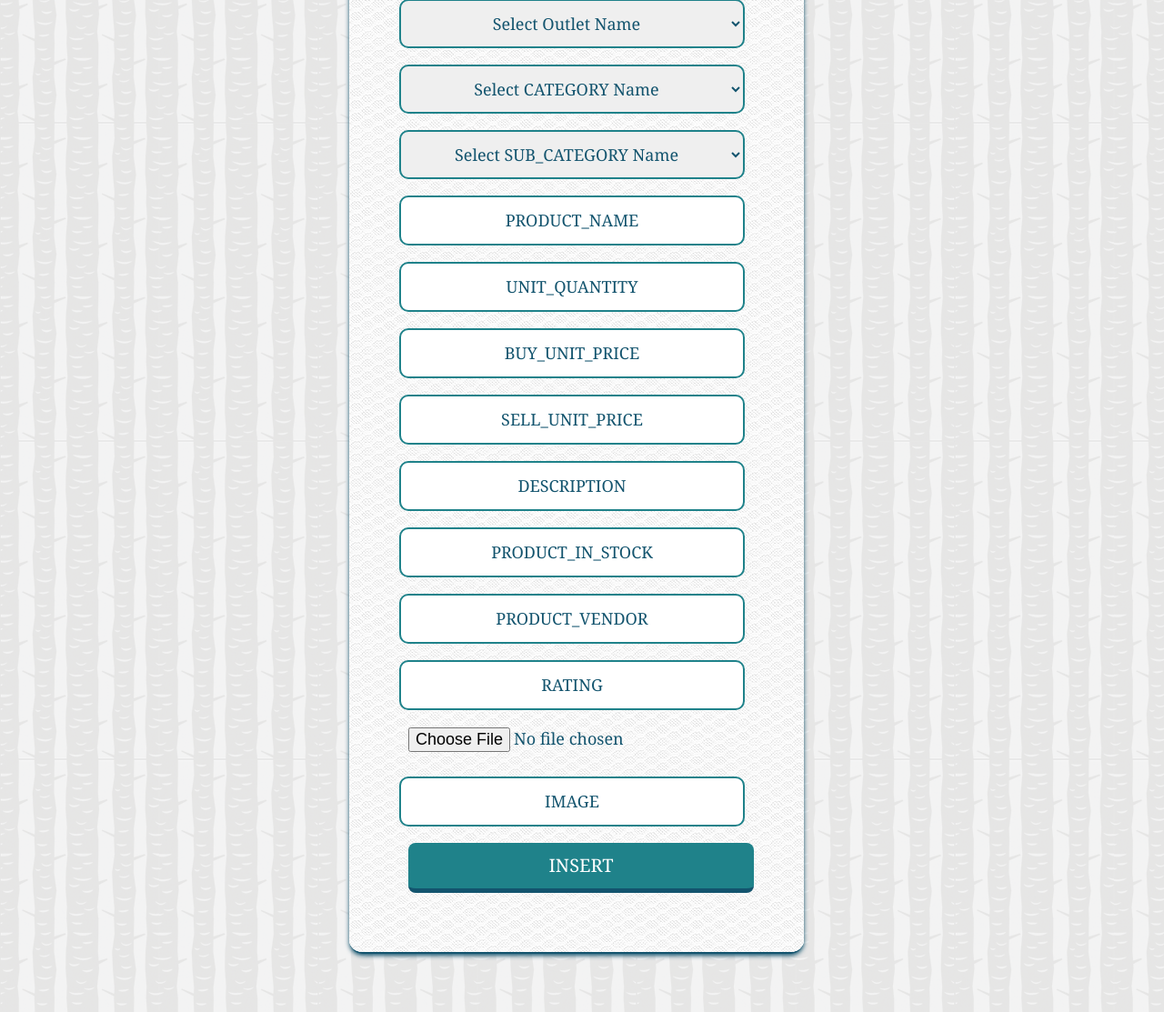
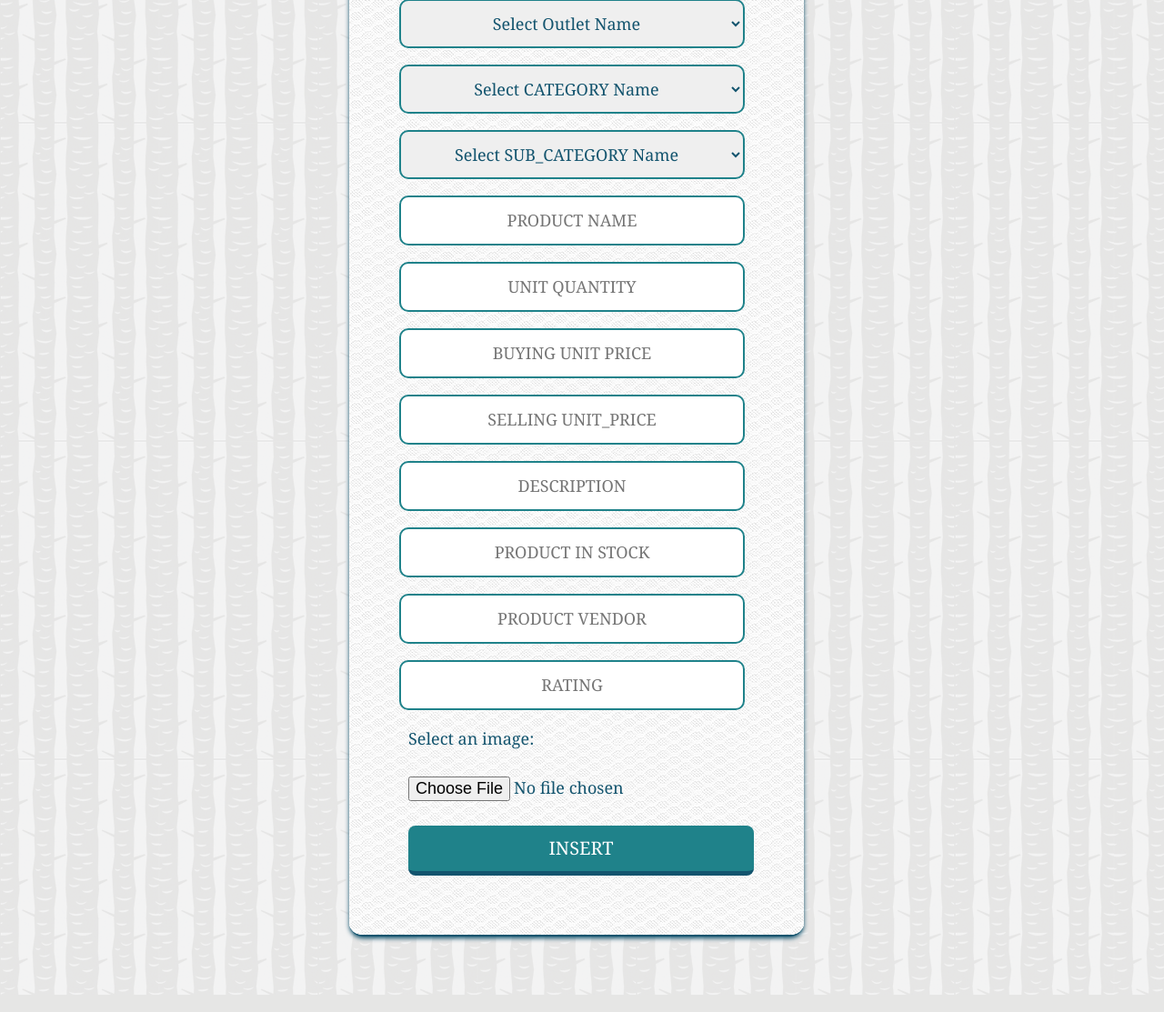
Before and after one commit to mujtahid-akon/Online-Shopping, a CodeIgniter app: page /ci/index.php/insert_database_controller/insert_product in a window 1280 px wide. Shown: the part 215-1328 px from the top of the page at 91% size. Run offline with CodeIgniter, Linux system fonts and the light colour scheme; data comes from the database, SQL or seed files in the repository.

Commit message:
after image upload_3

```diff
--- a/application/controllers/insert_database_controller.php
+++ b/application/controllers/insert_database_controller.php
@@ -72,7 +72,7 @@ class Insert_database_controller extends CI_Controller
 		$this->form_validation->set_rules('PRODUCT_IN_STOCK', 'PRODUCT_IN_STOCK', 'trim|required|numeric');
 		$this->form_validation->set_rules('PRODUCT_VENDOR', 'PRODUCT_VENDOR', 'trim|required');
 		$this->form_validation->set_rules('RATING', 'RATING', 'trim|required|numeric');
-		$this->form_validation->set_rules('IMAGE', 'IMAGE', 'trim|required');
+//		$this->form_validation->set_rules('IMAGE', 'IMAGE', 'trim|required');
 
 
 		 if($this->form_validation->run() == FALSE)
@@ -280,7 +280,7 @@ class Insert_database_controller extends CI_Controller
             $error = array('error' => $this->upload->display_errors());
 //            $this->load->view('upload_form', $error);
 
-            echo '<script >alert("'. $error['error'] .'")</script>';
+            echo '<script >alert("'. $error['error'] .'");</script>';
             return null;
         }
         else
--- a/application/views/product/product_form.php
+++ b/application/views/product/product_form.php
@@ -58,18 +58,18 @@
     </select>
 
 
-    <input type="text" name="PRODUCT_NAME" value="<?php echo set_value('PRODUCT_NAME', 'PRODUCT_NAME'); ?>"  />
-    <input type="text" name="UNIT_QUANTITY" value="<?php echo set_value('UNIT_QUANTITY', 'UNIT_QUANTITY'); ?>"  />
-    <input type="text" name="BUY_UNIT_PRICE" value="<?php echo set_value('BUY_UNIT_PRICE', 'BUY_UNIT_PRICE'); ?>"  />
-    <input type="text" name="SELL_UNIT_PRICE" value="<?php echo set_value('SELL_UNIT_PRICE', 'SELL_UNIT_PRICE'); ?>"  />
-    <input type="text" name="DESCRIPTION" value="<?php echo set_value('DESCRIPTION', 'DESCRIPTION'); ?>"  />
-    <input type="text" name="PRODUCT_IN_STOCK" value="<?php echo set_value('PRODUCT_IN_STOCK', 'PRODUCT_IN_STOCK'); ?>"  />
-    <input type="text" name="PRODUCT_VENDOR" value="<?php echo set_value('PRODUCT_VENDOR', 'PRODUCT_VENDOR'); ?>"  />
-    <input type="text" name="RATING" value="<?php echo set_value('RATING', 'RATING'); ?>"  />
-
+    <input type="text" name="PRODUCT_NAME" value="" placeholder="PRODUCT NAME"  />
+    <input type="text" name="UNIT_QUANTITY" value=""  placeholder="UNIT QUANTITY" />
+    <input type="text" name="BUY_UNIT_PRICE" value="" placeholder="BUYING UNIT PRICE" />
+    <input type="text" name="SELL_UNIT_PRICE" value="" placeholder="SELLING UNIT_PRICE" />
+    <input type="text" name="DESCRIPTION" value="" placeholder="DESCRIPTION" />
+    <input type="text" name="PRODUCT_IN_STOCK" value="" placeholder="PRODUCT IN STOCK" />
+    <input type="text" name="PRODUCT_VENDOR" value="" placeholder="PRODUCT VENDOR" />
+    <input type="text" name="RATING" value="" placeholder="RATING"  />
+    Select an image:
+    <br /><br/>
     <input type="file" name="userfile" size="20"  />
     <br>
-    <input type="text" name="IMAGE" value="<?php echo set_value('IMAGE', 'IMAGE'); ?>"  />
     <input type="submit" name="submit" value="INSERT"  />
     <?php echo validation_errors('<p class = "error">'); ?>
     </form>
```
